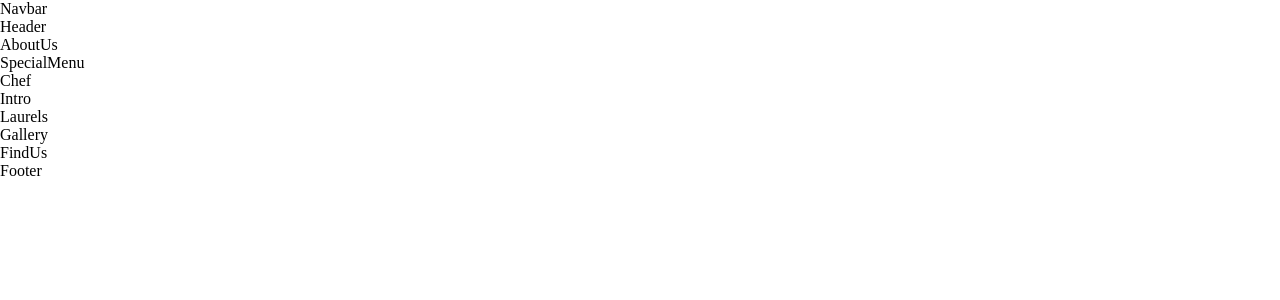
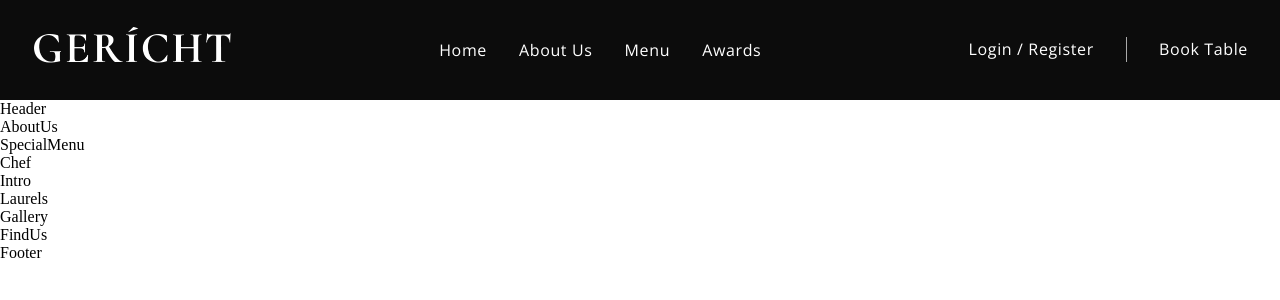
Before and after one commit to dj51234/react-static-restaurant, a React (Create React App) app: page / in a window 1280 px wide. Shown: the top 300 px of the page. Built offline with nearby package versions, Linux system fonts and the light colour scheme; a web font is replaced by a local one.

Commit message:
navbar component styling and mobile toggle completed

```diff
--- a/src/App.css
+++ b/src/App.css
@@ -9,7 +9,7 @@
 }
 
 .app__bg {
-  background: url('./assets/bg.png');
+  background: url("./assets/bg.png");
   background-position: center;
   background-size: cover;
   background-repeat: repeat;
@@ -73,7 +73,7 @@
   font-weight: 700;
   letter-spacing: 0.04em;
   text-transform: capitalize;
-  font-feature-settings: 'tnum' on, 'lnum' on;
+  font-feature-settings: "tnum" on, "lnum" on;
   line-height: 29.9px;
   font-size: 23px;
 }
@@ -109,7 +109,7 @@
   }
 
   .p__opensans {
-    font-size: 30px;
+    font-size: 20px;
     line-height: 50px;
   }
 
--- a/src/components/Navbar/Navbar.css
+++ b/src/components/Navbar/Navbar.css
@@ -0,0 +1,112 @@
+.app__navbar {
+  width: 100%;
+  display: flex;
+  justify-content: space-between;
+  align-items: center;
+  background: var(--color-black);
+  padding: 1.2rem 2rem;
+  position: relative;
+}
+
+.app__navbar-logo img {
+  width: 200px;
+}
+
+.app__navbar-links {
+  flex: 1;
+  display: flex;
+  justify-content: center;
+  gap: 2rem;
+  list-style-type: none;
+}
+
+.app__navbar-links li:hover {
+  color: var(--color-grey);
+}
+
+.app__navbar-login {
+  display: flex;
+  align-items: center;
+  gap: 2rem;
+}
+
+.app__navbar-login--separator {
+  width: 1px;
+  height: 25px;
+  background: var(--color-grey);
+}
+
+.app__navbar-login a {
+  transition: 0.2s ease-in-out;
+  border-bottom: 1px solid transparent;
+}
+
+.app__navbar-login a:hover {
+  border-bottom: 1px solid var(--color-golden);
+}
+
+.app__navbar-mobile {
+  display: none;
+}
+
+.app__navbar-mobile_links {
+  list-style-type: none;
+  display: flex;
+  flex-direction: column;
+  align-items: center;
+  gap: 2rem;
+}
+
+.app__navbar-mobile_links a {
+  font-size: 2rem;
+  color: var(--color-golden);
+  font-family: var(--font-base);
+  transition: 0.2s ease-in-out;
+}
+
+.app__navbar-mobile_links a:hover {
+  color: var(--color-white);
+}
+
+.app__navbar-mobile_overlay {
+  position: absolute;
+  top: 0;
+  left: 0;
+  right: 0;
+  bottom: 0;
+  height: 100vh;
+  width: 100%;
+  background: var(--color-black);
+  transition: 0.2s ease-in-out;
+  z-index: 5;
+}
+
+.overlay__close {
+  position: absolute;
+  font-size: 27px;
+  color: var(--color-golden);
+  top: 35px;
+  right: 30px;
+  cursor: pointer;
+}
+
+@media (max-width: 1150px) {
+  .app__navbar-links {
+    display: none;
+  }
+  .app__navbar-mobile {
+    display: flex;
+  }
+}
+
+@media (max-width: 650px) {
+  .app__navbar-logo img {
+    width: 115px;
+  }
+  .app__navbar-login {
+    display: none;
+  }
+  .app__navbar-mobile {
+    display: flex;
+  }
+}
--- /dev/null
+++ b/src/components/Navbar/Navbar.js
@@ -0,0 +1,84 @@
+import React from "react";
+import { useState } from "react";
+import { GiHamburgerMenu } from "react-icons/gi";
+import { MdOutlineRestaurantMenu } from "react-icons/md";
+import images from "../../constants/images";
+
+import "./Navbar.css";
+
+const Navbar = () => {
+  const [toggleMenu, setToggleMenu] = useState(false);
+
+  return (
+    <nav className="app__navbar">
+      <div className="app__navbar-logo">
+        <img src={images.gericht} alt="logo" />
+      </div>
+      <ul className="app__navbar-links">
+        <li className="p__opensans">
+          <a href="#home">Home</a>
+        </li>
+        <li className="p__opensans">
+          <a href="#aboutus">About Us</a>
+        </li>
+        <li className="p__opensans">
+          <a href="#menu">Menu</a>
+        </li>
+        <li className="p__opensans">
+          <a href="#awards">Awards</a>
+        </li>
+      </ul>
+      <div className="app__navbar-login">
+        <a href="#login" className="p__opensans">
+          Login / Register
+        </a>
+        <div className="app__navbar-login--separator"></div>
+        <a href="/" className="p__opensans">
+          Book Table
+        </a>
+      </div>
+      <div className="app__navbar-mobile">
+        <GiHamburgerMenu
+          color="#fff"
+          fontSize={27}
+          className="overlay__open"
+          style={{ cursor: "pointer" }}
+          onClick={() => {
+            setToggleMenu(true);
+          }}
+        ></GiHamburgerMenu>
+
+        {toggleMenu && (
+          <div className="app__navbar-mobile_overlay flex__center slide-bottom">
+            <MdOutlineRestaurantMenu
+              fontSize={27}
+              className="overlay__close"
+              onClick={() => {
+                setToggleMenu(false);
+              }}
+            />
+            <ul className="app__navbar-mobile_links">
+              <li className="p__opensans">
+                <a href="#home">Home</a>
+              </li>
+              <li className="p__opensans">
+                <a href="#aboutus">About Us</a>
+              </li>
+              <li className="p__opensans">
+                <a href="#menu">Menu</a>
+              </li>
+              <li className="p__opensans">
+                <a href="#awards">Awards</a>
+              </li>
+              <li className="p__opensans">
+                <a href="#contact">Contact</a>
+              </li>
+            </ul>
+          </div>
+        )}
+      </div>
+    </nav>
+  );
+};
+
+export default Navbar;
--- a/src/components/Navbar/Navbar.jsx
+++ /dev/null
@@ -1,11 +0,0 @@
-import React from 'react';
-
-import './Navbar.css';
-
-const Navbar = () => (
-  <div>
-    Navbar
-  </div>
-);
-
-export default Navbar;
--- a/src/index.css
+++ b/src/index.css
@@ -1,15 +1,15 @@
-@import url('https://fonts.googleapis.com/css2?family=Cormorant+Upright:wght@300;400;500;600;700&family=Open+Sans:wght@300;400;500;600;700&display=swap');
+@import url("https://fonts.googleapis.com/css2?family=Cormorant+Upright:wght@300;400;500;600;700&family=Open+Sans:wght@300;400;500;600;700&display=swap");
 
 :root {
-  --font-base: 'Cormorant Upright', serif;
-  --font-alt: 'Open Sans', sans-serif;
+  --font-base: "Cormorant Upright", serif;
+  --font-alt: "Open Sans", sans-serif;
 
-  --color-golden: #DCCA87;
-  --color-black: #0C0C0C;
+  --color-golden: #dcca87;
+  --color-black: #0c0c0c;
   --color-gray: #545454;
-  --color-crimson: #F5EFDB;
-  --color-grey: #AAAAAA;
-  --color-white: #FFFFFF;
+  --color-crimson: #f5efdb;
+  --color-grey: #aaaaaa;
+  --color-white: #ffffff;
 }
 
 * {
@@ -24,29 +24,33 @@ a {
   text-decoration: none;
 }
 
+ul {
+  list-style-type: none;
+}
+
 .slide-bottom {
-  -webkit-animation: slide-bottom 0.5s cubic-bezier(0.250, 0.460, 0.450, 0.940) both;
-	animation: slide-bottom 0.5s cubic-bezier(0.250, 0.460, 0.450, 0.940) both;
+  -webkit-animation: slide-bottom 0.5s cubic-bezier(0.25, 0.46, 0.45, 0.94) both;
+  animation: slide-bottom 0.5s cubic-bezier(0.25, 0.46, 0.45, 0.94) both;
 }
 
 @-webkit-keyframes slide-bottom {
   0% {
     -webkit-transform: translateY(-25%);
-            transform: translateY(-25%);
+    transform: translateY(-25%);
   }
   100% {
     -webkit-transform: translateY(0);
-            transform: translateY(0);
+    transform: translateY(0);
   }
 }
 
 @keyframes slide-bottom {
   0% {
     -webkit-transform: translateY(-25%);
-            transform: translateY(-25%);
+    transform: translateY(-25%);
   }
   100% {
     -webkit-transform: translateY(0);
-            transform: translateY(0);
+    transform: translateY(0);
   }
 }
```
Lines whose indentation alone changed are shown as unchanged.
